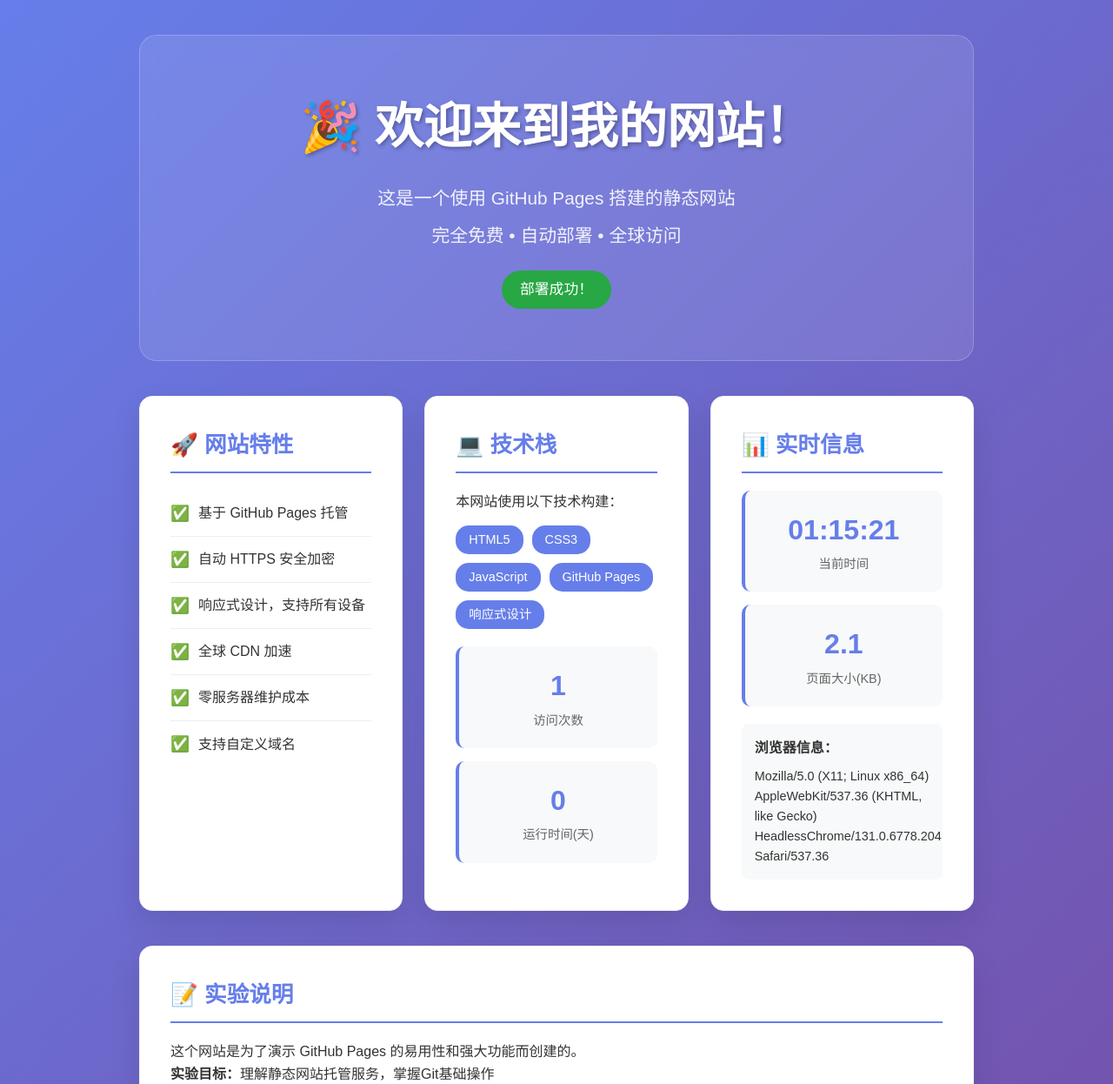
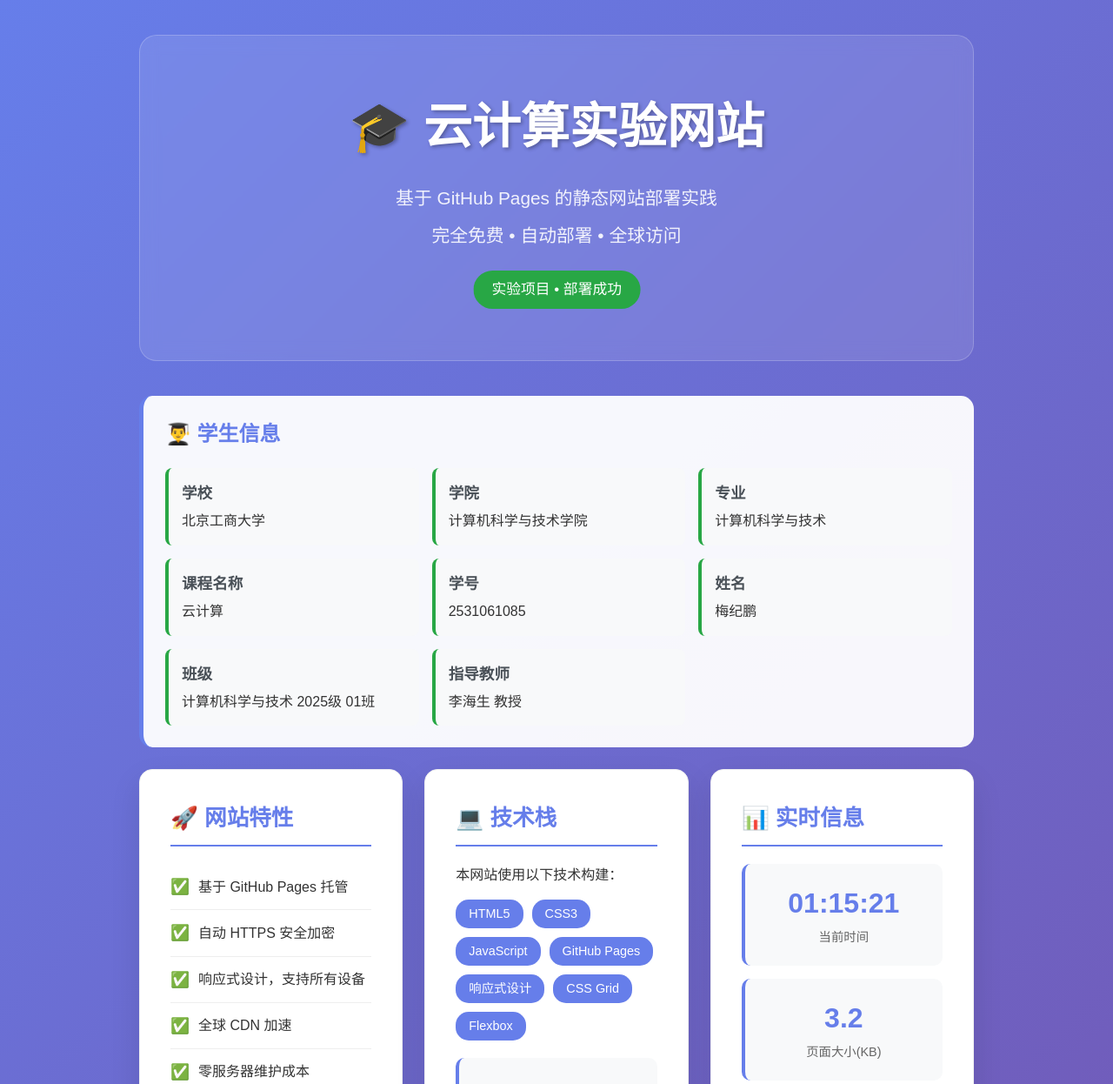
Before and after one commit to xxx1122-max/xxx1122-max.github.io, a plain HTML site: page index.html in a window 1280 px wide. Shown: the top 1246 px of the page at 87% size. Drawn offline with Linux system fonts and the light colour scheme.

Commit message:
Update index.html

```diff
--- a/index.html
+++ b/index.html
@@ -3,7 +3,7 @@
 <head>
     <meta charset="UTF-8">
     <meta name="viewport" content="width=device-width, initial-scale=1.0">
-    <title>欢迎访问我的网站</title>
+    <title>云计算实验 - 个人网站</title>
     <style>
         * {
             margin: 0;
@@ -157,6 +157,35 @@
             color: #666;
         }
 
+        .info-section {
+            background: rgba(255, 255, 255, 0.95);
+            padding: 25px;
+            border-radius: 15px;
+            margin-bottom: 25px;
+            border-left: 5px solid #667eea;
+        }
+
+        .info-grid {
+            display: grid;
+            grid-template-columns: repeat(auto-fit, minmax(250px, 1fr));
+            gap: 15px;
+            margin-top: 15px;
+        }
+
+        .info-item {
+            background: #f8f9fa;
+            padding: 15px;
+            border-radius: 8px;
+            border-left: 4px solid #28a745;
+        }
+
+        .info-item strong {
+            color: #495057;
+            display: block;
+            margin-bottom: 5px;
+            font-size: 1.1rem;
+        }
+
         .footer {
             text-align: center;
             color: white;
@@ -195,10 +224,49 @@
 <body>
     <div class="container">
         <div class="header">
-            <h1>🎉 欢迎来到我的网站！</h1>
-            <p>这是一个使用 GitHub Pages 搭建的静态网站</p>
+            <h1>🎓 云计算实验网站</h1>
+            <p>基于 GitHub Pages 的静态网站部署实践</p>
             <p>完全免费 • 自动部署 • 全球访问</p>
-            <div class="badge">部署成功！</div>
+            <div class="badge">实验项目 • 部署成功</div>
+        </div>
+
+        <!-- 新增：学生信息卡片 -->
+        <div class="info-section">
+            <h2 style="color: #667eea; margin-bottom: 20px;">👨‍🎓 学生信息</h2>
+            <div class="info-grid">
+                <div class="info-item">
+                    <strong>学校</strong>
+                    北京工商大学
+                </div>
+                <div class="info-item">
+                    <strong>学院</strong>
+                    计算机科学与技术学院
+                </div>
+                <div class="info-item">
+                    <strong>专业</strong>
+                    计算机科学与技术
+                </div>
+                <div class="info-item">
+                    <strong>课程名称</strong>
+                    云计算
+                </div>
+                <div class="info-item">
+                    <strong>学号</strong>
+                    2531061085
+                </div>
+                <div class="info-item">
+                    <strong>姓名</strong>
+                    梅纪鹏
+                </div>
+                <div class="info-item">
+                    <strong>班级</strong>
+                    计算机科学与技术 2025级 01班
+                </div>
+                <div class="info-item">
+                    <strong>指导教师</strong>
+                    李海生 教授
+                </div>
+            </div>
         </div>
 
         <div class="content-grid">
@@ -223,6 +291,8 @@
                     <span class="tech-tag">JavaScript</span>
                     <span class="tech-tag">GitHub Pages</span>
                     <span class="tech-tag">响应式设计</span>
+                    <span class="tech-tag">CSS Grid</span>
+                    <span class="tech-tag">Flexbox</span>
                 </div>
 
                 <div class="stats">
@@ -245,7 +315,7 @@
                         <span class="stat-label">当前时间</span>
                     </div>
                     <div class="stat-item">
-                        <span class="stat-number" id="page-size">2.1</span>
+                        <span class="stat-number" id="page-size">3.2</span>
                         <span class="stat-label">页面大小(KB)</span>
                     </div>
                 </div>
@@ -259,25 +329,36 @@
 
         <div class="card">
             <h2>📝 实验说明</h2>
-            <p>这个网站是为了演示 GitHub Pages 的易用性和强大功能而创建的。</p>
-            <p><strong>实验目标：</strong>理解静态网站托管服务，掌握Git基础操作</p>
-            <p><strong>技术特点：</strong></p>
+            <p>这个网站是为了完成 <strong>《云计算技术与应用》</strong> 课程实验而创建的。</p>
+
+            <h3 style="color: #667eea; margin: 20px 0 15px 0;">实验目标</h3>
             <ul class="feature-list">
-                <li>无需服务器配置</li>
+                <li>理解静态网站托管服务的原理</li>
+                <li>掌握 Git 和 GitHub 的基本操作</li>
+                <li>学习 HTML、CSS、JavaScript 前端技术</li>
+                <li>体验云原生应用的部署流程</li>
+                <li>掌握版本控制的概念和实践</li>
+            </ul>
+
+            <h3 style="color: #667eea; margin: 20px 0 15px 0;">技术特点</h3>
+            <ul class="feature-list">
+                <li>无需服务器配置和维护</li>
                 <li>版本控制自动管理</li>
-                <li>支持自定义样式和交互</li>
+                <li>支持自定义样式和交互功能</li>
                 <li>完全免费的托管服务</li>
+                <li>自动 CI/CD 部署流程</li>
             </ul>
         </div>
-    </div>
+
 
     <div class="footer">
-        <p>© 2024 我的个人网站 | 基于 GitHub Pages 构建</p>
-        <a href="https://github.com" class="github-link" target="_blank">
+        <p>© 2025 北京工商大学 - 计算机科学与技术学院 - 云计算实验项目</p>
+        <a href="https://github.com/xxx1122-max/xxx1122-max.github.io" class="github-link" target="_blank">
             ⭐ 在 GitHub 上查看源码
         </a>
         <p style="margin-top: 15px; font-size: 0.9rem;">
-            最后更新: <span id="last-update">2024-01-01</span>
+            最后更新: <span id="last-update">2025-10-22</span> |
+            实验完成时间: <span id="completion-time">2025-10-22</span>
         </p>
     </div>
 
@@ -329,6 +410,8 @@
             const now = new Date();
             document.getElementById('last-update').textContent =
                 now.toLocaleDateString('zh-CN');
+            document.getElementById('completion-time').textContent =
+                now.toLocaleDateString('zh-CN');
         }
 
         // 初始化所有功能
```
